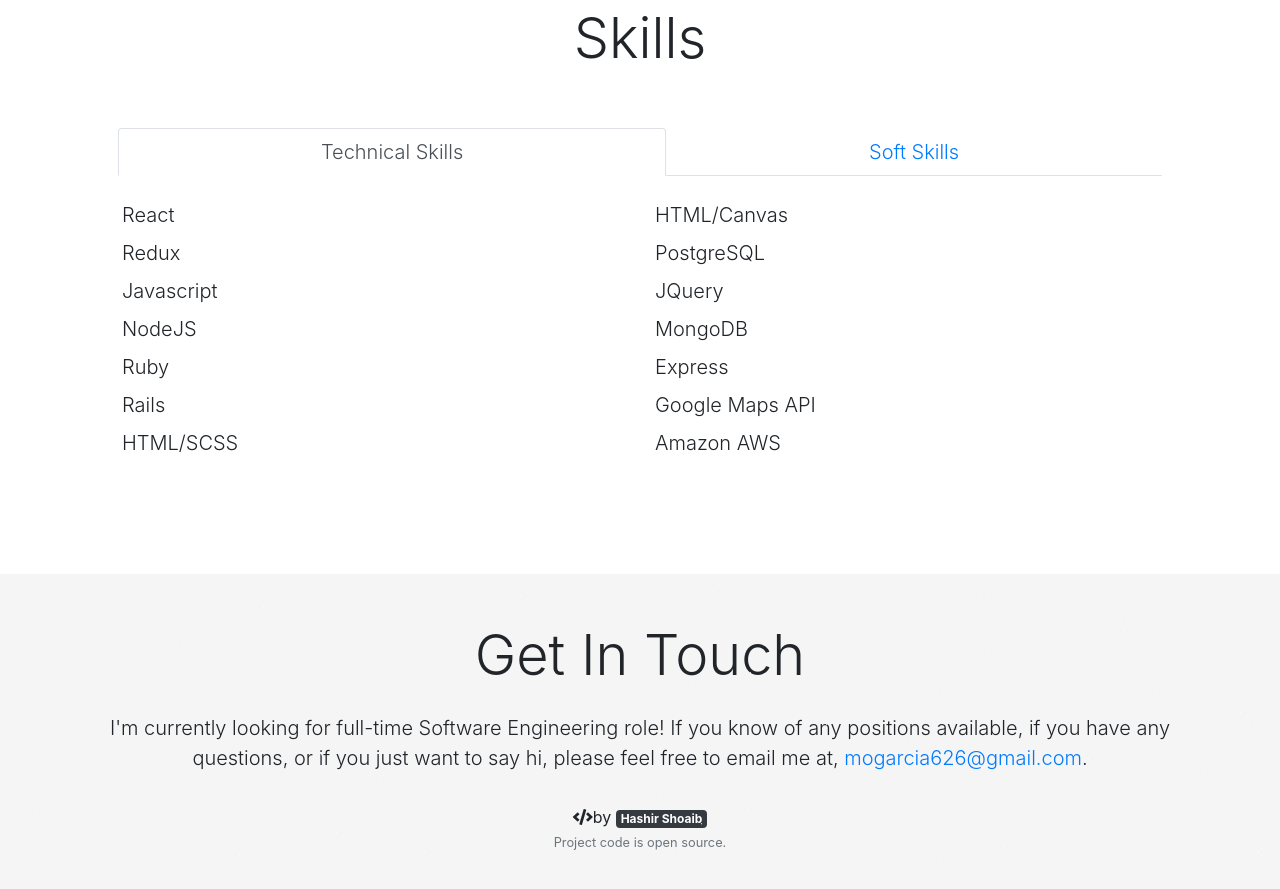
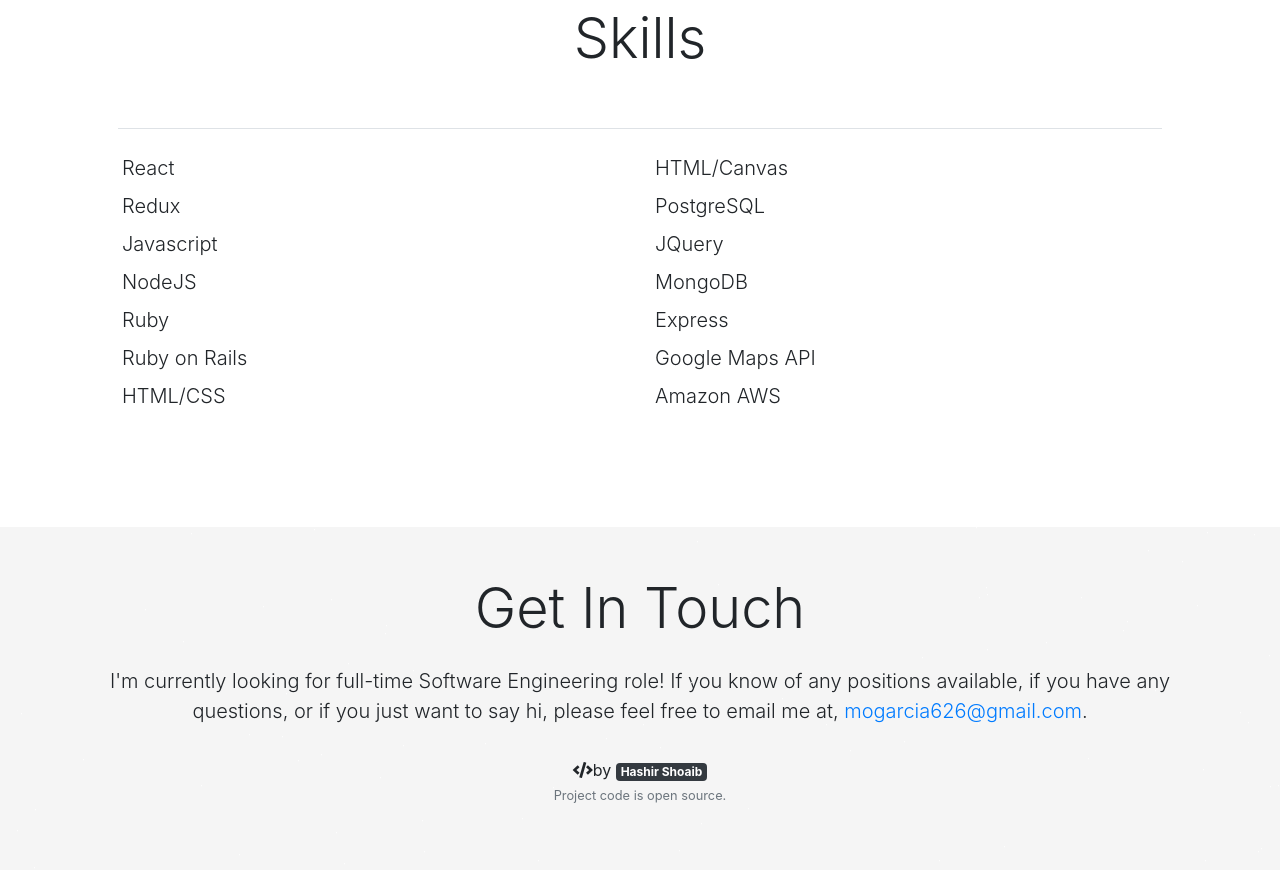
Before and after one commit to hashirshoaeb/home, a React (Create React App) app: page / in a window 1280 px wide. Shown: the part 3260-4149 px from the top of the page. Built offline with nearby package versions, Linux system fonts and the light colour scheme; no server answers.

Commit message:
update skills

```diff
--- a/src/components/home/Skills.jsx
+++ b/src/components/home/Skills.jsx
@@ -6,7 +6,7 @@ import Row from "react-bootstrap/Row";
 import { Jumbotron, Container } from "react-bootstrap";
 import { useScrollPosition } from "../../hooks/useScrollPosition";
 
-function Skills({ heading, hardSkills, softSkills }) {
+function Skills({ heading, hardSkills, /*softSkills*/ }) {
   const skillsTabRef = React.useRef();
   const [isScrolled, setIsScrolled] = React.useState(false);
   //const navbarDimensions = useResizeObserver(navbarMenuRef);
@@ -32,13 +32,13 @@ function Skills({ heading, hardSkills, softSkills }) {
           <Tab
             tabClassName="skills-tab lead"
             eventKey="hard-skills"
-            title="Technical Skills"
+            // title="Technical Skills"
           >
             <Row className="pt-3 px-1">
               <SkillsTab skills={hardSkills} isScrolled={isScrolled} />
             </Row>
           </Tab>
-          <Tab
+          {/* <Tab
             tabClassName="skills-tab lead"
             eventKey="soft-skills"
             title="Soft Skills"
@@ -46,7 +46,7 @@ function Skills({ heading, hardSkills, softSkills }) {
             <Row className="pt-3 px-1">
               <SkillsTab skills={softSkills} isScrolled={isScrolled} />
             </Row>
-          </Tab>
+          </Tab> */}
         </Tabs>
       </Container>
     </Jumbotron>
--- a/src/editable-stuff/config.js
+++ b/src/editable-stuff/config.js
@@ -57,7 +57,7 @@ const about = {
   heading: "About Me",
   imageLink: require("../editable-stuff/moustafagarcia.jpg"),
   imageSize: 375,
-  message: "My name is Moustafa Garcia. I’m a software engineer based in Orlando, FL. I'm passionate about finding new hobbies, learning new skills, and applying them to meaningful projects. Before getting into web development I was a mechanical engineer in the construction industry for nearly 10 years, collaborating on large multidisciplinary projects. In my free time I play soccer, take my kayak out for long-distance rides, and read.",
+  message: "My name is Moustafa Garcia. I’m a software engineer based in Orlando, FL. I'm passionate about finding new hobbies, learning new skills, and applying them to meaningful projects. Before getting into web development I was a mechanical engineer in the construction industry for nearly 10 years, collaborating on large multidisciplinary projects. In my free time I like to read Sci-Fi and historical fiction, play soccer, and take my kayak out for long-distance rides",
   resume: "https://docs.google.com/document/d/16jpxNcZjfYH1aFq3jV-gLtzgGKbb0s2JlIdkBXY-teQ/edit?usp=sharing",
 };
 
@@ -108,8 +108,8 @@ const skills = {
     { name: "Javascript", value: 0 },
     { name: "NodeJS", value: 0 },
     { name: "Ruby", value: 0 },
-    { name: "Rails", value: 0 },
-    { name: "HTML/SCSS", value: 0 },
+    { name: "Ruby on Rails", value: 0 },
+    { name: "HTML/CSS", value: 0 },
     { name: "HTML/Canvas", value: 0 },
     { name: "PostgreSQL", value: 0 },
     { name: "JQuery", value: 0 },
```
Also changed, not shown: 18 other files (tests, documents, lock files or other folders).
